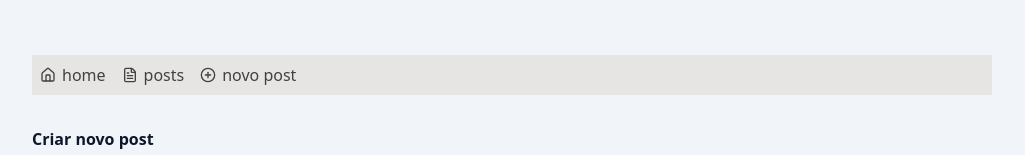
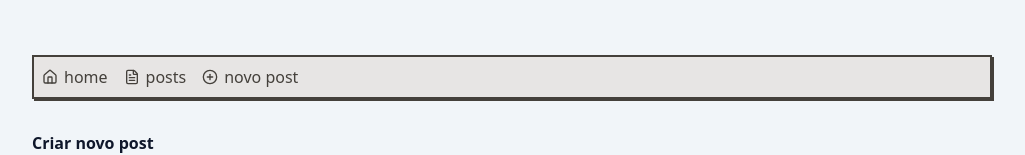
Before and after one commit to marlonnl/blog-nextjs, a Next.js app: page /admin/post/new in a window 1280 px wide. Shown: the part 149-304 px from the top of the page, without its empty margins (128-1153 px from the left). Built offline with nearby package versions, Linux system fonts and the light colour scheme.

Commit message:
💄 added border

```diff
--- a/src/components/admin/MenuAdmin/index.tsx
+++ b/src/components/admin/MenuAdmin/index.tsx
@@ -39,6 +39,9 @@ export function MenuAdmin() {
 
       text-stone-700
       bg-stone-200
+
+      border-2
+      shadow-[2px_2px_0px_0px]
 
       ${!isOpen && "overflow-hidden h-10"}
     `}
```
